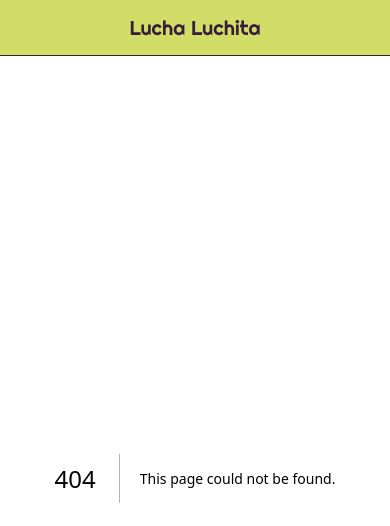
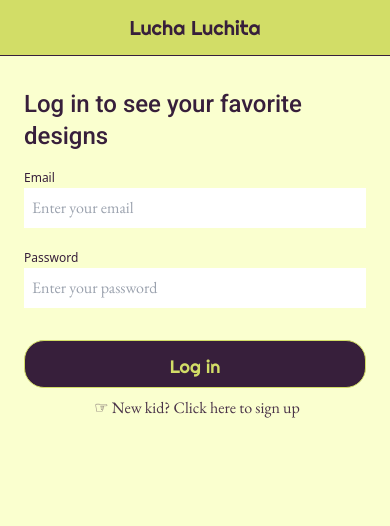
Before and after one commit to tinashan22/luchita-website, a Next.js app: page /login in a window 390 px wide. Before the commit this address had no page. Shown: the top 526 px of the page. Built offline with nearby package versions, Linux system fonts and the light colour scheme; no server answers.

Commit message:
add log in page and breadcrumb on mobile

```diff
--- /dev/null
+++ b/src/app/account/createAccount.tsx
@@ -0,0 +1,111 @@
+"use client";
+
+import LargeButton from "@/components/buttonLarge";
+import { ButtonType } from "@/constants";
+import { createNewUser, signIn } from "@/firebase/firebase_auth";
+import Link from "next/link";
+import { useRouter } from "next/navigation";
+import { ChangeEvent, FormEvent, useState } from "react";
+
+export default function AccountPage() {
+  const router = useRouter();
+  const defaultFormFields = {
+    username: "",
+    email: "",
+    password: "",
+  };
+
+  const [formFields, setFormFields] = useState(defaultFormFields);
+  const { username, email, password } = formFields;
+
+  const handleChange = (event: ChangeEvent<HTMLInputElement>) => {
+    const { name, value } = event.target;
+    setFormFields({ ...formFields, [name]: value });
+    console.log(formFields);
+  };
+
+  const handleSubmit = async (event: FormEvent<HTMLFormElement>) => {
+    event.preventDefault();
+    try {
+      resetFormFields();
+      // Send the email and password to firebase
+      const userCredential = await signIn(email, password);
+
+      if (userCredential != null) {
+        resetFormFields();
+        alert("This email has already been used with an account");
+        //go to log in page with email account
+      } else {
+        createNewUser(username, email, password);
+        resetFormFields();
+
+        router.push("/profile");
+      }
+    } catch (error: any) {
+      console.log("User Sign In Failed", error.message);
+    }
+  };
+  const resetFormFields = () => {
+    return setFormFields(defaultFormFields);
+  };
+  return (
+    <div>
+      <h1 className="font-roboto text-2xl pb-3 font-medium">
+        {" "}
+        Create an account to save your favorite designs
+      </h1>
+
+      <form action="Sign up with email and password" onSubmit={handleSubmit}>
+        <label className="text-xs font-roboto opacity-80" title="username">
+          {" "}
+          Name{" "}
+        </label>
+        <input
+          className="font-garamond p-2  mb-4 w-full"
+          onChange={handleChange}
+          value={formFields.username}
+          type="string"
+          name="username"
+          placeholder="e.g.'Apple Smith'"
+          required={true}
+        />
+        <label className="text-xs font-roboto opacity-80" title="email">
+          {" "}
+          Email{" "}
+        </label>
+        <input
+          className="font-garamond p-2 mb-4 w-full"
+          onChange={handleChange}
+          value={formFields.email}
+          type="email"
+          name="email"
+          placeholder="Enter your email"
+          required={true}
+        />
+        <label className="text-xs font-roboto opacity-80" title="password">
+          {" "}
+          Password
+        </label>
+        <input
+          className="font-garamond p-2 mb-4 w-full "
+          onChange={handleChange}
+          value={formFields.password}
+          type="password"
+          name="password"
+          placeholder="Create a secure password"
+          required={true}
+        />
+
+        <input
+          value="Create account"
+          className=" w-full bg-brandPurple border-brandLime
+            flex items-center justify-center rounded-[20px] h-[48px] border  text-brandLime font-righteous text-lg py-3 mt-8"
+          type="submit"
+        />
+      </form>
+      <div className="flex justify-center font-garamond pt-2 pl-1 text-base text-brandPurple opacity-90">
+        <Link href="/login"> ☞ Log in here if you already have an account</Link>
+      </div>
+    </div>
+  );
+}
--- a/src/app/account/page.tsx
+++ b/src/app/account/page.tsx
@@ -1,4 +1,4 @@
-import AccountPage from "./account";
+import AccountPage from "./createAccount";
 
 export default function AccountLayout() {
   return (
--- a/src/app/account/account.tsx
+++ b/src/app/login/login.tsx
@@ -1,21 +1,22 @@
 "use client";
 
-import LargeButton from "@/components/buttonLarge";
-import { ButtonType } from "@/constants";
-import { createNewUser, signIn } from "@/firebase/firebase_auth";
+import { signIn } from "@/firebase/firebase_auth";
+import Link from "next/link";
 import { useRouter } from "next/navigation";
 import { ChangeEvent, FormEvent, useState } from "react";
 
-export default function AccountPage() {
-  const router = useRouter();
+export default function LoginPage({
+  prefilledEmail,
+}: {
+  prefilledEmail?: string;
+}) {
   const defaultFormFields = {
-    username: "",
-    email: "",
+    email: prefilledEmail ?? "",
     password: "",
   };
-
+  const router = useRouter();
   const [formFields, setFormFields] = useState(defaultFormFields);
-  const { username, email, password } = formFields;
+  const { email, password } = formFields;
 
   const handleChange = (event: ChangeEvent<HTMLInputElement>) => {
     const { name, value } = event.target;
@@ -23,6 +24,7 @@ export default function AccountPage() {
     console.log(formFields);
   };
 
+  //rewrite
   const handleSubmit = async (event: FormEvent<HTMLFormElement>) => {
     event.preventDefault();
     try {
@@ -32,42 +34,33 @@ export default function AccountPage() {
 
       if (userCredential != null) {
         resetFormFields();
-        alert("This email has already been used with an account");
+        router.push("/profile");
         //go to log in page with email account
       } else {
-        createNewUser(username, email, password);
-        resetFormFields();
-
-        router.push("/profile");
+        alert("No account found with this email. Did you forget to sign up?");
+        // createNewUser(username, email, password);
+        // resetFormFields();
       }
     } catch (error: any) {
       console.log("User Sign In Failed", error.message);
     }
   };
+
   const resetFormFields = () => {
-    return setFormFields(defaultFormFields);
+    return setFormFields({
+      email: "",
+      password: "",
+    });
   };
+
   return (
     <div>
-      <h1 className="font-roboto text-2xl font-medium">
+      <h1 className="font-roboto text-2xl font-medium pb-3 ">
         {" "}
-        Create an account to save your favorite designs
+        Log in to see your favorite designs
       </h1>
 
-      <form action="Sign up with email and password" onSubmit={handleSubmit}>
-        <label className="text-xs" title="username">
-          {" "}
-          Name{" "}
-        </label>
-        <input
-          className="font-garamond p-2  mb-4 w-full"
-          onChange={handleChange}
-          value={formFields.username}
-          type="string"
-          name="username"
-          placeholder="e.g.'Apple Smith'"
-          required={true}
-        />
+      <form action="Log in with email and password" onSubmit={handleSubmit}>
         <label className="text-xs" title="email">
           {" "}
           Email{" "}
@@ -91,17 +84,20 @@ export default function AccountPage() {
           value={formFields.password}
           type="password"
           name="password"
-          placeholder="Create a secure password"
+          placeholder="Enter your password"
           required={true}
         />
 
         <input
-          value="Create account"
+          value="Log in"
           className=" w-full bg-brandPurple border-brandLime
-            flex items-center justify-center rounded-[20px] h-[48px] border  text-brandLime font-righteous text-lg py-3 mt-4"
+        flex items-center justify-center rounded-[20px] h-[48px] border  text-brandLime font-righteous text-lg py-3 mt-4"
           type="submit"
         />
       </form>
+      <div className="flex justify-center font-garamond pt-2 pl-1 text-base text-brandPurple opacity-90">
+        <Link href="/account"> ☞ New kid? Click here to sign up</Link>
+      </div>
     </div>
   );
 }
--- /dev/null
+++ b/src/app/login/page.tsx
@@ -0,0 +1,13 @@
+import LoginPage from "./login";
+
+export default function LoginLayout({
+  params,
+}: {
+  params: { email?: string };
+}) {
+  return (
+    <main className="min-h-screen pt-8 bg-brandCream  selection:bg-brandPink text-brandPurple w-screen px-6 ">
+      <LoginPage prefilledEmail={params.email} />
+    </main>
+  );
+}
--- /dev/null
+++ b/src/app/product/[id]/breadcrumb.tsx
@@ -0,0 +1,24 @@
+import { Product } from "@/interfaces";
+import { useRouter } from "next/navigation";
+
+export default function ProductBreadcrumb({
+  product,
+}: {
+  product: Product | undefined;
+}) {
+  const router = useRouter();
+
+  return (
+    <div className="flex items-start font-garamond  text-xs md:text-base  translate-y-[-6px] md:translate-y-[-20px]">
+      {" "}
+      <button
+        className="hover:opacity-100 opacity-60 "
+        onClick={() => router.back()}
+      >
+        {" "}
+        Shop all{" "}
+      </button>
+      <p className="opacity-60">/ {product?.name}</p>
+    </div>
+  );
+}
--- a/src/app/product/[id]/desktopProductView.tsx
+++ b/src/app/product/[id]/desktopProductView.tsx
@@ -7,6 +7,7 @@ import FloatingMenu from "@/components/floatingMenu";
 import { ButtonType, ProductType } from "@/constants";
 import { getProduct } from "@/firebase/firestore";
 import { useEffect, useState } from "react";
+import ProductBreadcrumb from "./breadcrumb";
 
 export default function DesktopProductView({
   product,
@@ -18,17 +19,6 @@ export default function DesktopProductView({
   return (
     <div className="hidden md:block ">
       <div className=" w-1/2 flex flex-col  pb-32">
-        <div className="flex items-start font-garamond  text-md translate-y-[-20px]">
-          {" "}
-          <button
-            className="hover:opacity-100 opacity-60 "
-            onClick={() => router.back()}
-          >
-            {" "}
-            Shop all{" "}
-          </button>
-          <p className="opacity-60">/ {product?.name}</p>
-        </div>
         {product?.photoList.map((photoUrl, index) => {
           return <LargeProductImage key={index} imageUrl={photoUrl} />;
         })}
@@ -36,6 +26,7 @@ export default function DesktopProductView({
       <div className="fixed  right-6 lg:right-20 top-20 w-2/5">
         <ProductInfoText product={product} />
         <div className=" w-full lg:w-[280px] flex flex-col">
+          {/* Buy now button disabled */}
           {/* <LargeButton
             key="primary"
             type={ButtonType.LargePrimary}
@@ -49,7 +40,7 @@ export default function DesktopProductView({
           <LargeButton
             key="secondary"
             type={ButtonType.LargeSecondary}
-            btnText="Join mailing list"
+            btnText="☞ Join mailing list"
             handleClick={() => {}}
           />
         </div>
--- a/src/app/product/[id]/mobileProductView.tsx
+++ b/src/app/product/[id]/mobileProductView.tsx
@@ -9,6 +9,8 @@ import { Swiper, SwiperSlide } from "swiper/react";
 import ProductInfoText from "./productInfoText";
 import LargeButton from "@/components/buttonLarge";
 import { ButtonType } from "@/constants";
+import { useRouter } from "next/navigation";
+import ProductBreadcrumb from "./breadcrumb";
 
 export default function MobileProductView({
   product,
@@ -16,6 +18,7 @@ export default function MobileProductView({
   product: Product | undefined;
 }) {
   const swiperRef = useRef(null);
+  const router = useRouter();
   // useEffect(() => {
   //   const swiperContainer = swiperRef.current;
   //   const params = {
--- a/src/app/product/[id]/page.tsx
+++ b/src/app/product/[id]/page.tsx
@@ -8,6 +8,7 @@ import { Product } from "@/interfaces";
 import DesktopProductView from "./desktopProductView";
 import { getProduct } from "@/firebase/firestore";
 import MobileProductView from "./mobileProductView";
+import ProductBreadcrumb from "./breadcrumb";
 
 export default function ProductLayout({
   params,
@@ -36,7 +37,8 @@ export default function ProductLayout({
   }, []);
 
   return (
-    <div className="min-h-screen pt-8 bg-brandCream  selection:bg-brandPink text-brandPurple w-screen px-6">
+    <div className="min-h-screen pt-4 md:pt-8 bg-brandCream  selection:bg-brandPink text-brandPurple w-screen px-6">
+      <ProductBreadcrumb product={product} />
       {/* desktop product page */}
       <DesktopProductView product={product} />
       {/* mobile product page */}
```
